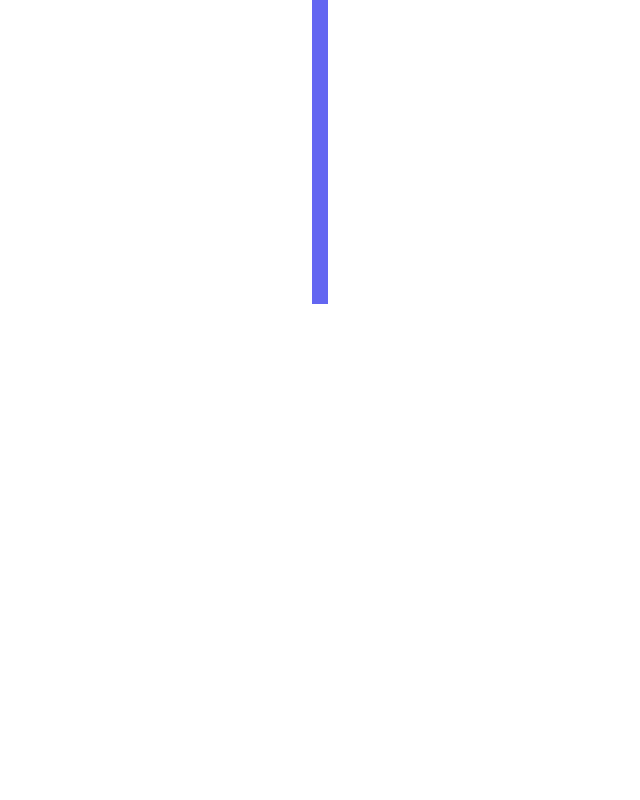
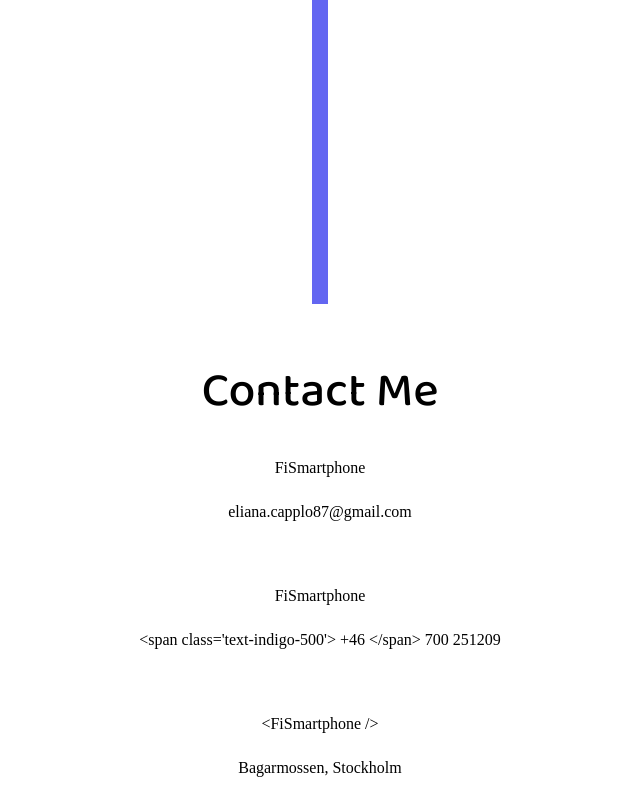
Before and after one commit to eliana1507/portfolio, a React (Create React App) app: page / in a window 1280 px wide. Shown: the part 1946-2746 px from the top of the page, without its empty margins (320-960 px from the left). Before the commit the page ends 2250 px from the top, so only its background shows below. Built offline with nearby package versions, Linux system fonts and the light colour scheme; a web font is replaced by a local one.

Commit message:
create contact component

```diff
--- a/src/App.tsx
+++ b/src/App.tsx
@@ -1,8 +1,9 @@
 import './App.css';
-import About from './components/About/About';
-import { Home } from './components/Home/Home';
-import { WorksHistory } from './components/WorksHistory/WorksHistory';
-import { WorksHistoryMobile } from './components/WorksHistory/WorksHistoryMobile/WorksHistoryMobile';
+import About from './components/about/About';
+import { Contact } from './components/contact/Contact';
+import { Home } from './components/home/Home';
+import { WorksHistory } from './components/worksHistory/WorksHistory';
+import { WorksHistoryMobile } from './components/worksHistory/WorksHistoryMobile/WorksHistoryMobile';
 
 function App() {
   return (
@@ -13,6 +14,7 @@ function App() {
       <About />
       <WorksHistoryMobile />
       <WorksHistory />
+      <Contact />
     </>
   );
 }
--- a/src/components/About/About.tsx
+++ b/src/components/About/About.tsx
@@ -1,4 +1,4 @@
-import { Skills } from "../Skills/Skills"
+import { Skills } from "../skills/Skills"
 
 const About = () => {
   return (
--- a/src/components/Home/Home.tsx
+++ b/src/components/Home/Home.tsx
@@ -1,4 +1,4 @@
-import SocialBar from '../SocialBar/SocialBar';
+import SocialBar from '../socialBar/SocialBar';
 import './Home.css';
 
 export const Home = () => {
--- /dev/null
+++ b/src/components/contact/Contact.tsx
@@ -0,0 +1,25 @@
+import { FiSmartphone } from "react-icons/fi";
+import contacts from "../../utils/contacts.json";
+import { createElement } from "react";
+
+export const Contact = () => {
+
+  return (
+    <>
+      <section className="mt-16 text-center">
+        <h2 className="title text-5xl">Contact Me</h2>
+        {
+          contacts.map((contact, index) => (
+            <article className="container flex flex-col justify-center align-middle mt-10" key={index}>
+              <a href={contact.link} className="text-md mx-auto">
+                {/* <FiSmartphone className="text-7xl mx-auto" /> */}
+                {contact.icon}
+                <h5 className="my-5">{contact.text}</h5>
+              </a>
+            </article>
+          ))
+        }
+      </section>
+    </>
+  )
+}
--- /dev/null
+++ b/src/utils/contacts.json
@@ -0,0 +1,17 @@
+[
+  {
+    "link": "mailto:eliana.capplo87@gmail.com",
+    "icon": "FiSmartphone",
+    "text": "eliana.capplo87@gmail.com"
+  },
+  {
+    "link": "tel:+46 7002 51269",
+    "icon": "FiSmartphone",
+    "text": "<span class='text-indigo-500'> +46 </span> 700 251209"
+  },
+  {
+    "link": "https: //goo.gl/maps/cR7aBr3zKRakg9Fd8",
+    "icon": "<FiSmartphone />",
+    "text": "Bagarmossen, Stockholm"
+  }
+]
```
